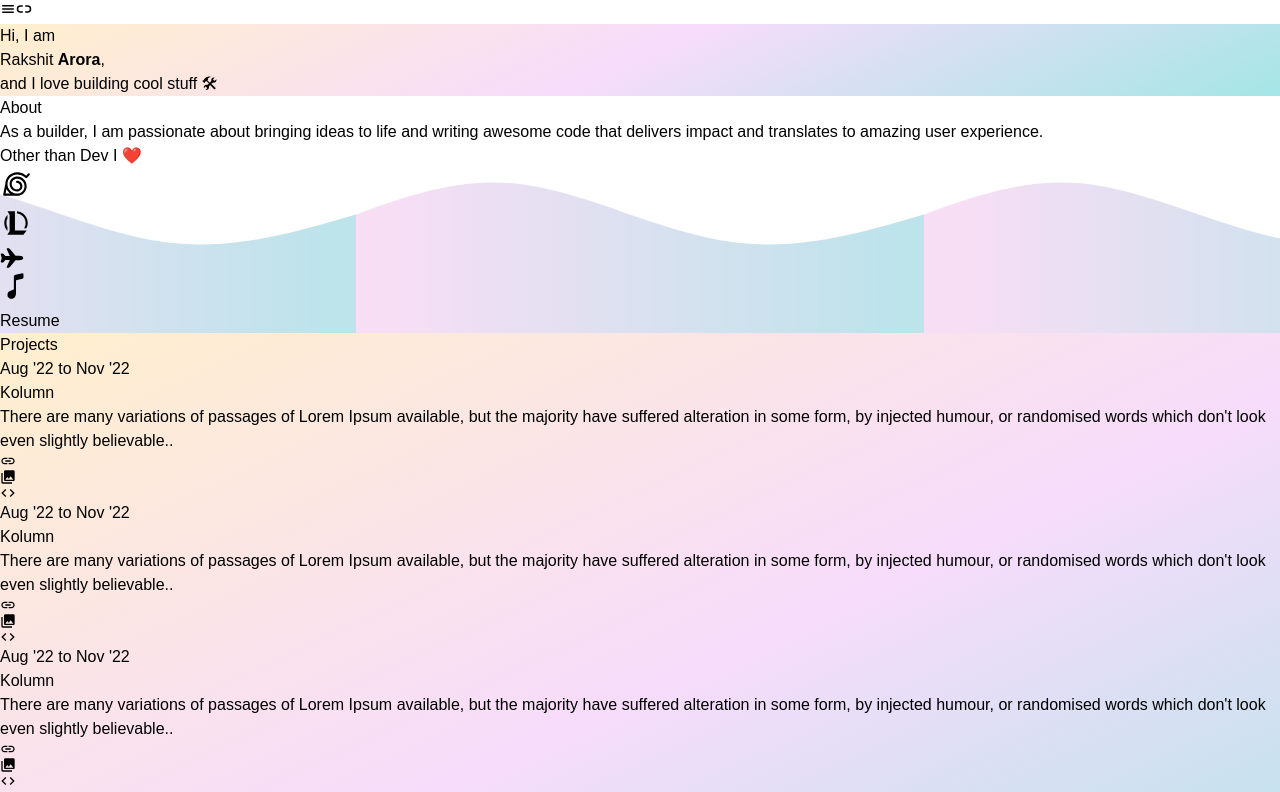
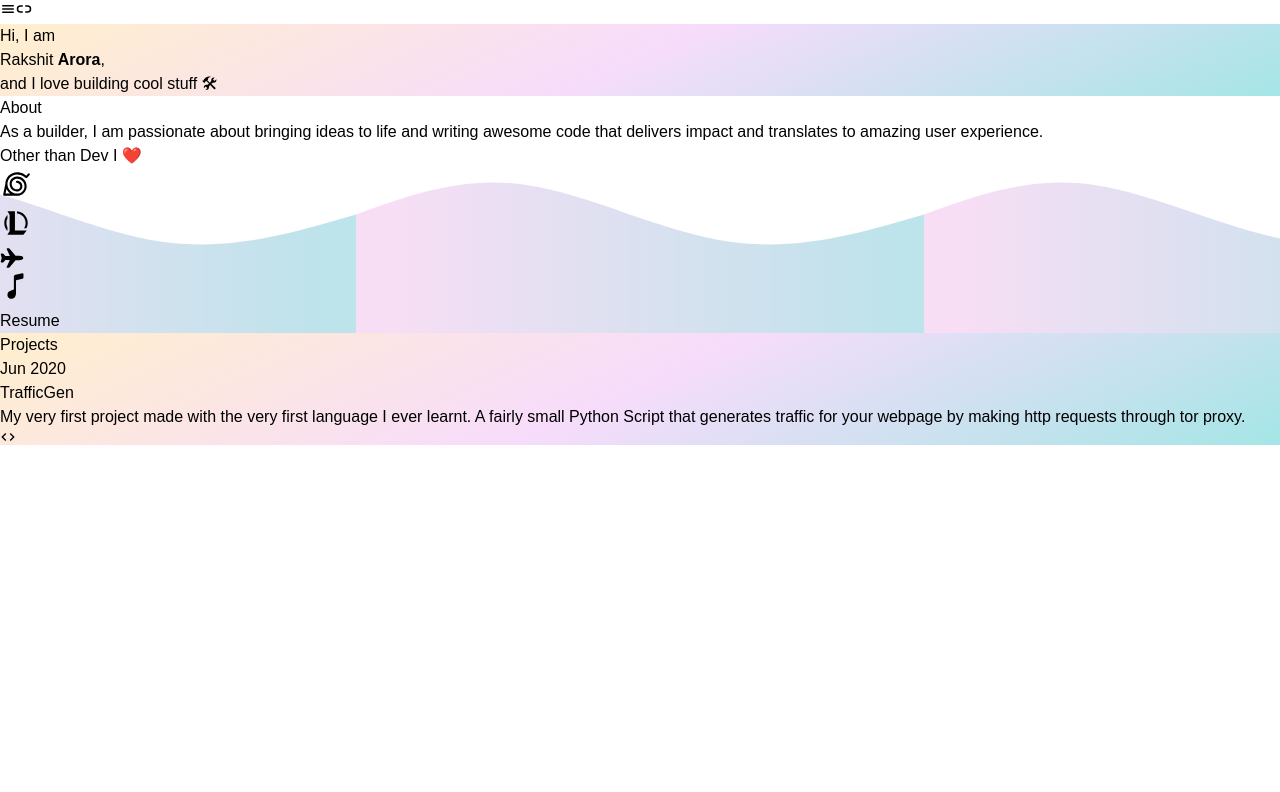
Before and after one commit to rakshit087/rakshit087.github.io, a Next.js app: page / in a window 1280 px wide. Shown: the top 792 px of the page. Built offline with nearby package versions, Linux system fonts and the light colour scheme.

Commit message:
Made projects data dynamic

```diff
--- a/src/components/ProjectCard.tsx
+++ b/src/components/ProjectCard.tsx
@@ -1,10 +1,19 @@
 import { MdLink, MdPhotoLibrary, MdCode } from 'react-icons/md';
 
-export const ProjectCard = ({}) => {
+interface projectProps {
+  title: string;
+  desc: string;
+  date: string;
+  gallery: string | undefined;
+  code: string | undefined;
+  live: string | undefined;
+}
+
+export const ProjectCard = ({ title, desc, date, gallery, code, live }: projectProps) => {
   return (
     <>
       <div className="px-2 py-1 mb-2 border border-gray-700 border-solid rounded-full bg-pink-50 w-fit">
-        <p className="text-xs">Aug '22 to Nov '22</p>
+        <p className="text-xs">{date}</p>
       </div>
       <div className="w-full mb-8 bg-white border-2 border-gray-700 border-solid rounded-xl">
         <div
@@ -14,23 +23,24 @@ export const ProjectCard = ({}) => {
           }}
         ></div>
         <div className="px-4">
-          <h2 className="mb-4 text-2xl">Kolumn</h2>
-          <p className="mb-4">
-            There are many variations of passages of Lorem Ipsum available, but the majority have suffered alteration in
-            some form, by injected humour, or randomised words which don't look even slightly believable..
-          </p>
+          <h2 className="mb-4 text-2xl">{title}</h2>
+          <p className="mb-4">{desc}</p>
           <div className="flex mb-4">
-            <div>
-              <p className="mr-4 text-lg text-gray-700 underline">
+            {live && (
+              <a href={live} target="_blank" rel="noreferrer" className="mr-4 text-lg text-gray-700 underline">
                 <MdLink />
-              </p>
-            </div>
-            <p className="mr-4 text-lg text-gray-700 underline">
-              <MdPhotoLibrary />
-            </p>
-            <p className="mr-4 text-lg text-gray-700">
-              <MdCode />
-            </p>
+              </a>
+            )}
+            {gallery && (
+              <a href={gallery} target="_blank" rel="noreferrer" className="mr-4 text-lg text-gray-700 underline">
+                <MdPhotoLibrary />
+              </a>
+            )}
+            {code && (
+              <a href={code} target="_blank" rel="noreferrer" className="mr-4 text-lg text-gray-700">
+                <MdCode />
+              </a>
+            )}
           </div>
         </div>
       </div>
--- a/src/components/Projects.tsx
+++ b/src/components/Projects.tsx
@@ -1,5 +1,5 @@
 import { ProjectCard } from './ProjectCard';
-import 'react-vertical-timeline-component/style.min.css';
+import data from '../data/projects.json';
 
 export const Projects = () => {
   return (
@@ -8,11 +8,19 @@ export const Projects = () => {
       <div className="flex w-full">
         <div className="mr-4 border border-gray-400 border-2-2"></div>
         <div className="w-full">
-          <ProjectCard />
-          <ProjectCard />
-          <ProjectCard />
-          <ProjectCard />
-          <ProjectCard />
+          {data.map((project, id) => {
+            return (
+              <ProjectCard
+                key={id}
+                title={project.title}
+                desc={project.desc}
+                date={project.date}
+                code={project.code}
+                gallery={project.gallery}
+                live={project.live}
+              />
+            );
+          })}
         </div>
       </div>
     </div>
--- /dev/null
+++ b/src/data/projects.json
@@ -0,0 +1,10 @@
+[
+  {
+    "title": "TrafficGen",
+    "desc": "My very first project made with the very first language I ever learnt. A fairly small Python Script that generates traffic for your webpage by making http requests through tor proxy.",
+    "date": "Jun 2020",
+    "code": "https://github.com/rakshit087/trafficgenerator",
+    "gallery": "",
+    "live": ""
+  }
+]
```
